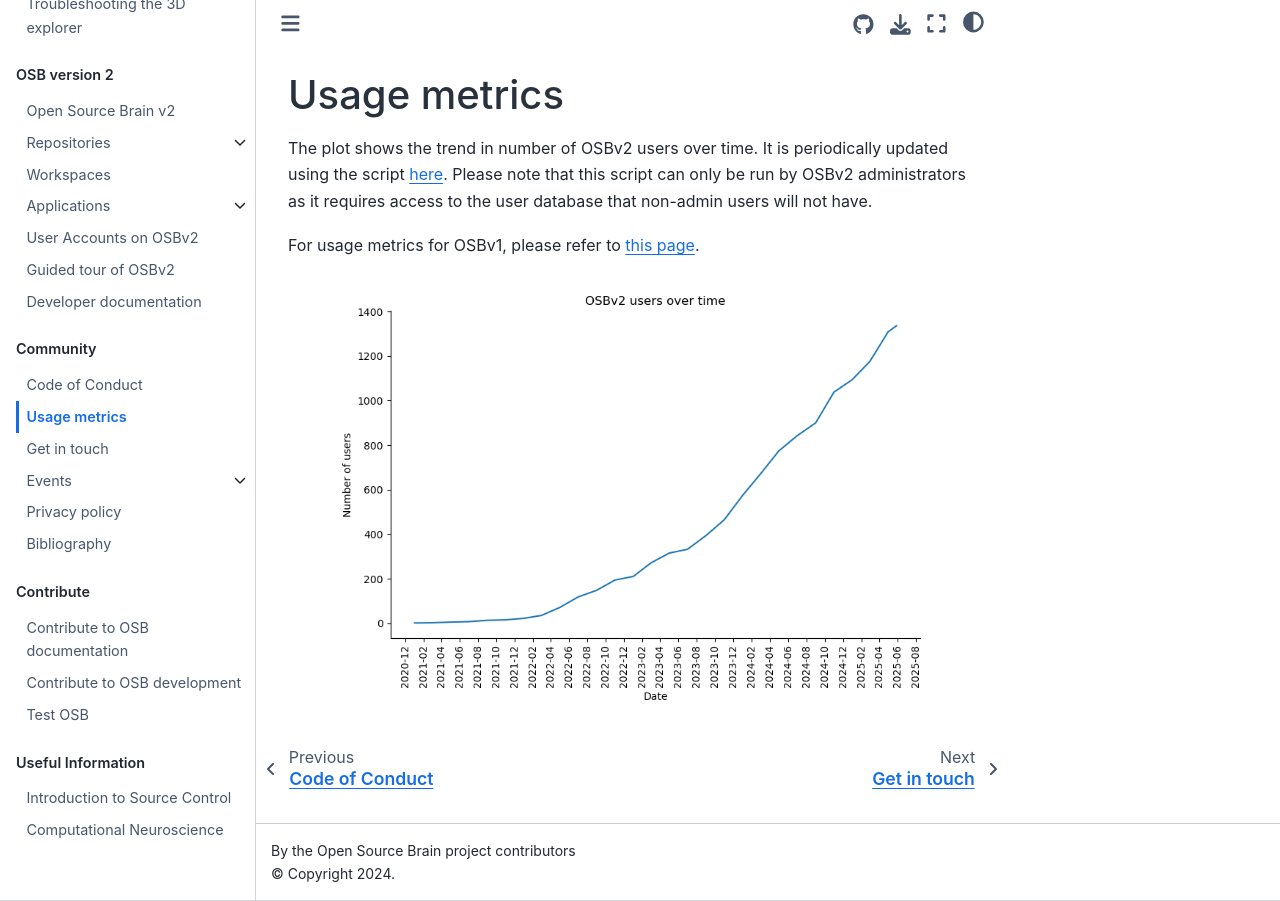
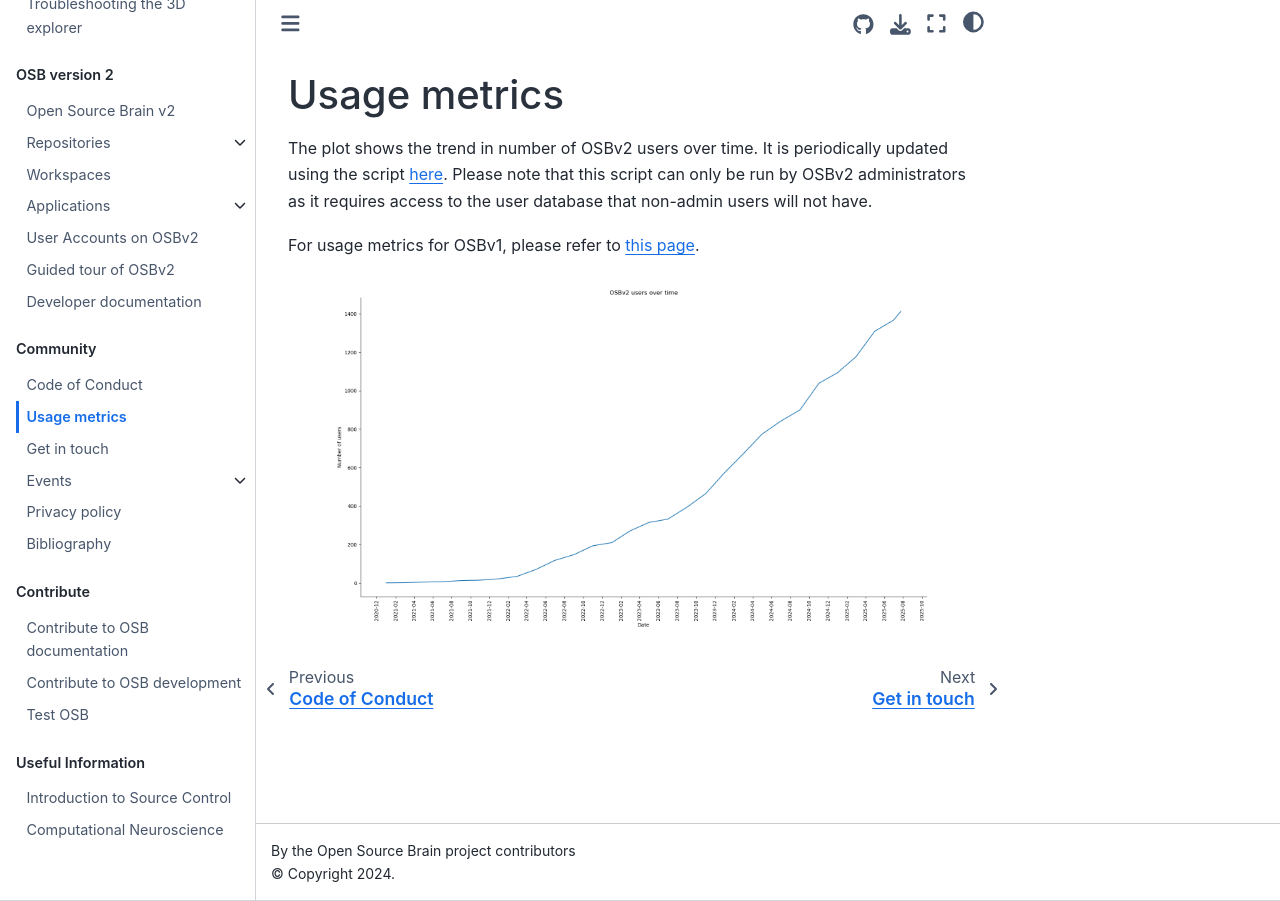
Before and after one commit to OpenSourceBrain/Documentation, a Jupyter Book: the page built from source/General/Metrics.md, in a window 1280 px wide. Built offline with Jupyter Book 1.0.4 settings and Sphinx 7.4.7 and the Sphinx Book theme 1.1.4, drawn with Linux system fonts in a browser that asks for light colours.

Commit message:
feat: update user metrics plot

````diff
--- a/source/General/Metrics.md
+++ b/source/General/Metrics.md
@@ -7,7 +7,7 @@
 
 For usage metrics for OSBv1, please refer to [this page](https://v1.opensourcebrain.org/projects#people).
 
-```{figure} ../images/20250528-osb-users-plot.png
+```{figure} ../images/20250724-osb-users-plot.png
 :alt: Plot showing number of OSBv2 users over time
 :align: center
 :width: 600px
````
Also changed, not shown: source/images/20250528-osb-users-plot.png (deleted), source/images/20250724-osb-users-plot.png (added).
